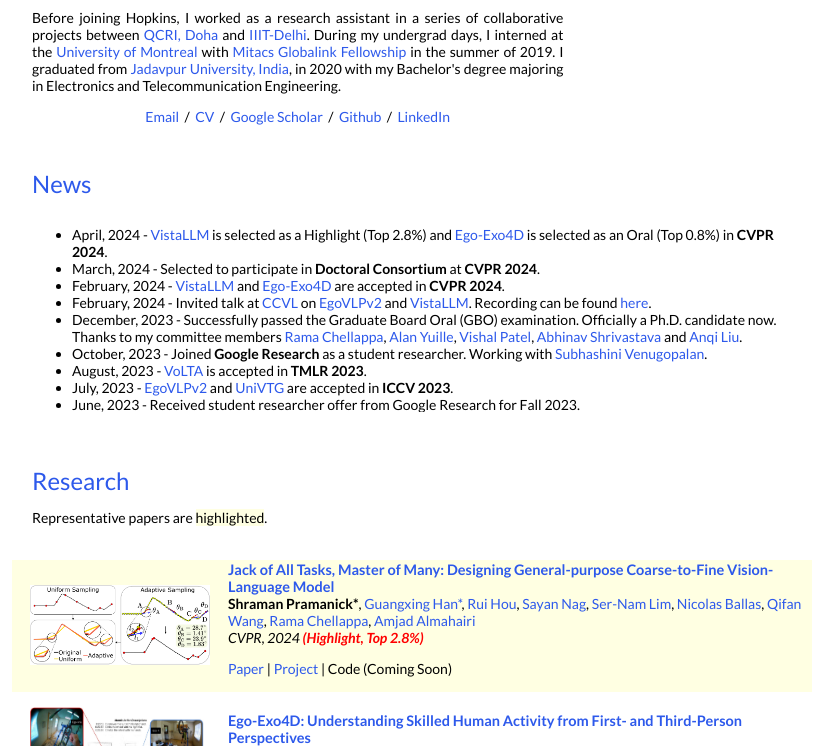
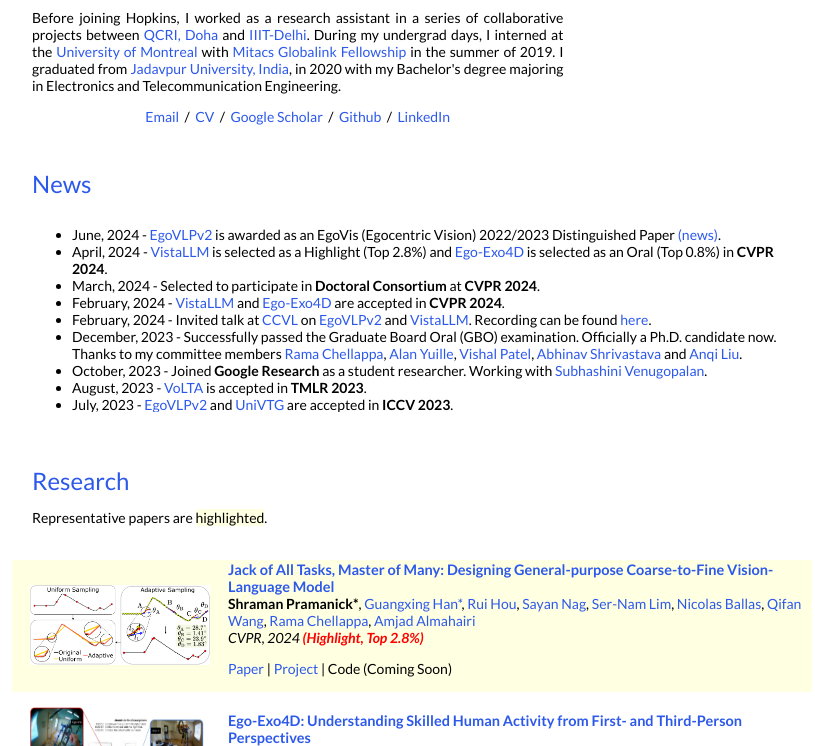
Before and after one commit to ShramanPramanick/shramanpramanick.github.io, a plain HTML site: page index.html in a window 1280 px wide. Shown: the part 354-1100 px from the top of the page, without its empty margins (228-1043 px from the left). Drawn offline with Linux system fonts and the light colour scheme.

Commit message:
Update index.html

```diff
--- a/index.html
+++ b/index.html
@@ -151,6 +151,8 @@
                 <ul id="News">
         <p>
         </p>
+	<li> June, 2024 - <a href="https://arxiv.org/pdf/2307.05463.pdf">EgoVLPv2</a> is awarded as an EgoVis (Egocentric Vision) 2022/2023 Distinguished Paper <a href="https://egovis.github.io/awards/2022_2023/">(news)</a>.
+	</li>
 	<li> April, 2024 - <a href="https://arxiv.org/pdf/2307.05463.pdf">VistaLLM</a> is selected as a Highlight (Top 2.8%) and <a href="https://arxiv.org/pdf/2307.05463.pdf">Ego-Exo4D</a> is selected as an Oral (Top 0.8%) in <b>CVPR 2024</b>.
 	</li>
 	<li > <span> March, 2024 - Selected to participate in <b>Doctoral Consortium</b> at <b>CVPR 2024</b>. </span>
```
